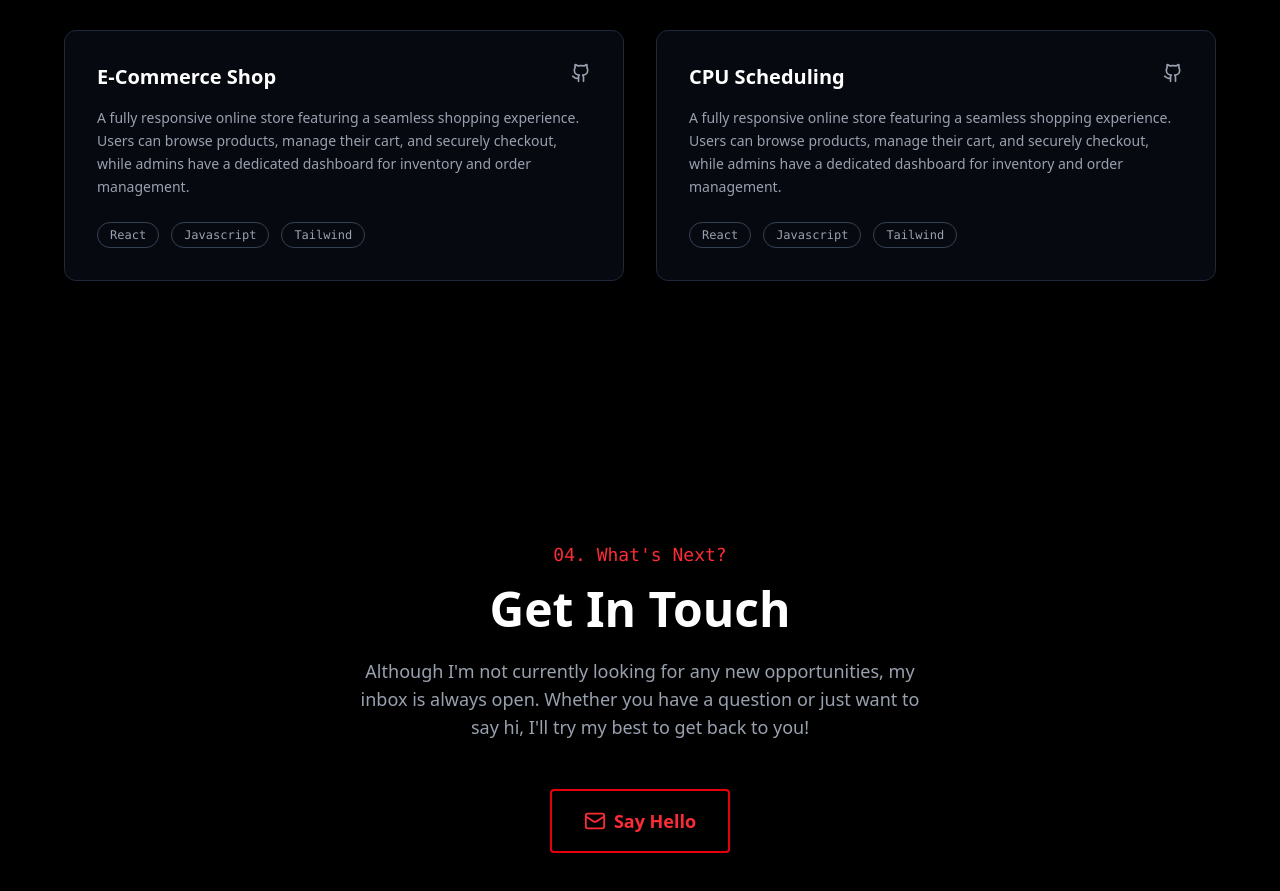
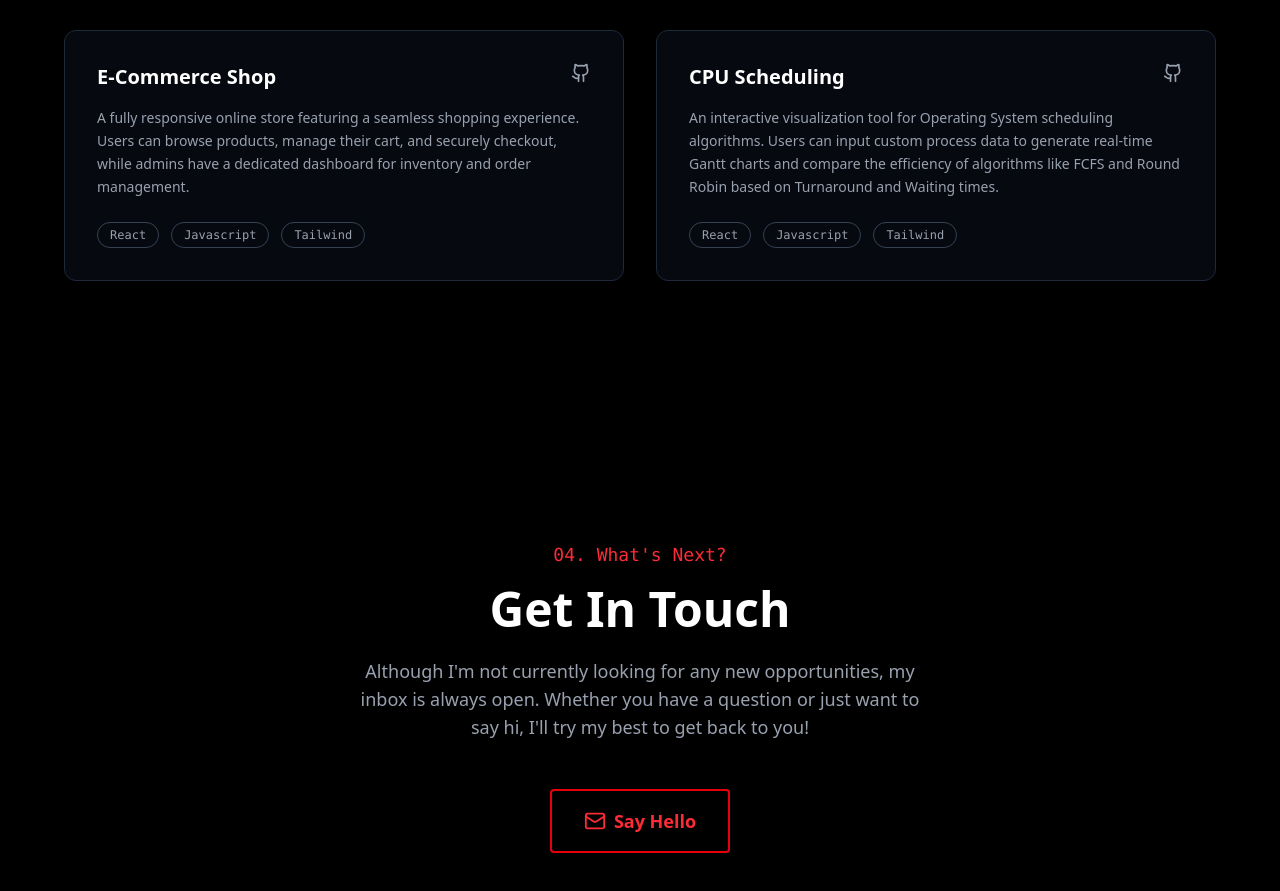
Before and after one commit to Unpayedme/Myportfolio, a Next.js app: page / in a window 1280 px wide. Shown: the part 3128-4019 px from the top of the page. Built offline with nearby package versions, Linux system fonts and the light colour scheme.

Commit message:
add cpu scheduling description

```diff
--- a/data/portfolio.ts
+++ b/data/portfolio.ts
@@ -59,7 +59,7 @@ export const SCHOOL_PROJECTS = [
   },
   {
     title: "CPU Scheduling",
-    desc: "A fully responsive online store featuring a seamless shopping experience. Users can browse products, manage their cart, and securely checkout, while admins have a dedicated dashboard for inventory and order management.",
+    desc: "An interactive visualization tool for Operating System scheduling algorithms. Users can input custom process data to generate real-time Gantt charts and compare the efficiency of algorithms like FCFS and Round Robin based on Turnaround and Waiting times.",
     tags: ["React", "Javascript", "Tailwind"],
     link: "https://appsdev-midterm-nine.vercel.app/",
     githubLink: "https://github.com/Unpayedme/APPSDEV-MIDTERM"
```
